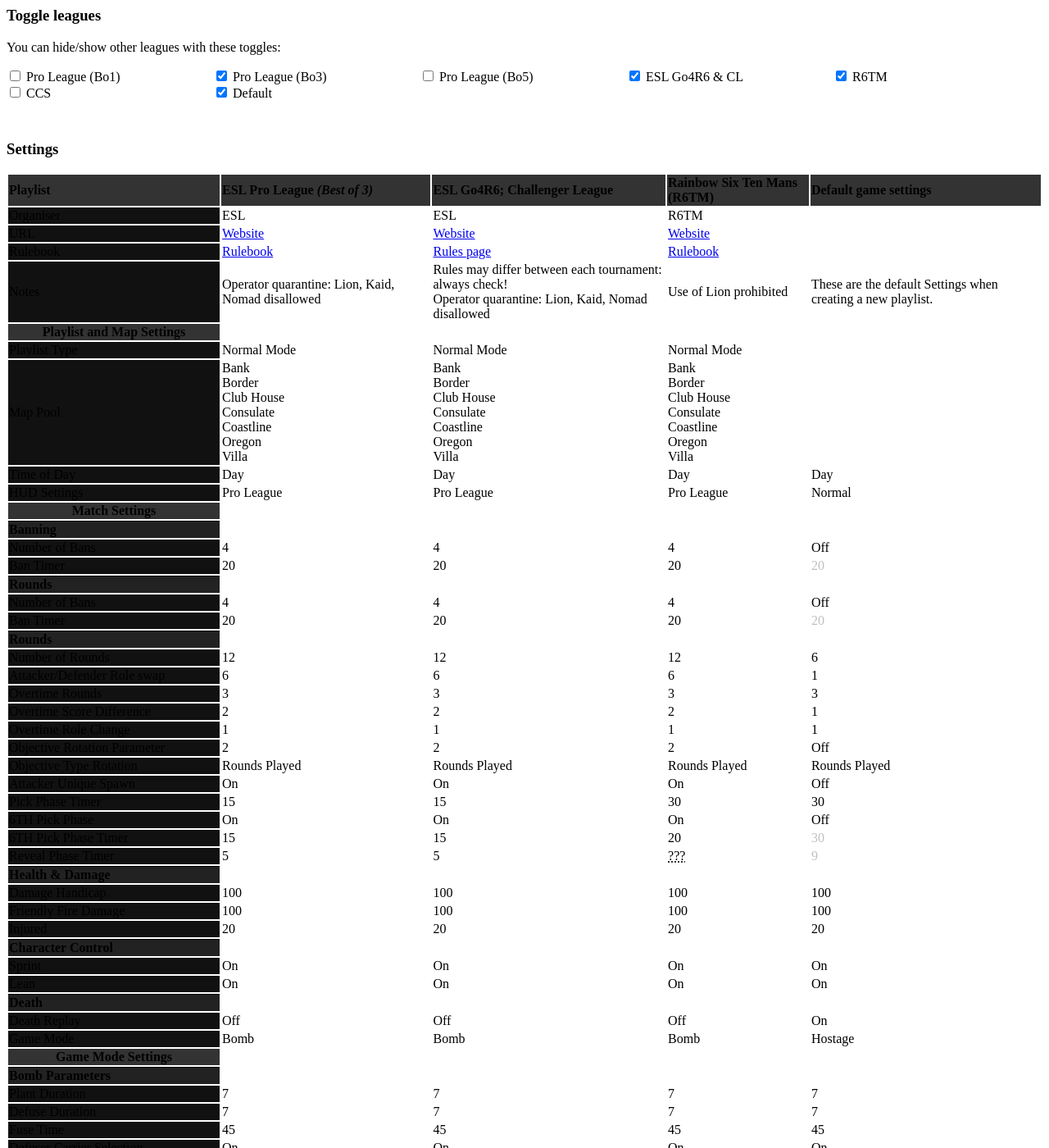
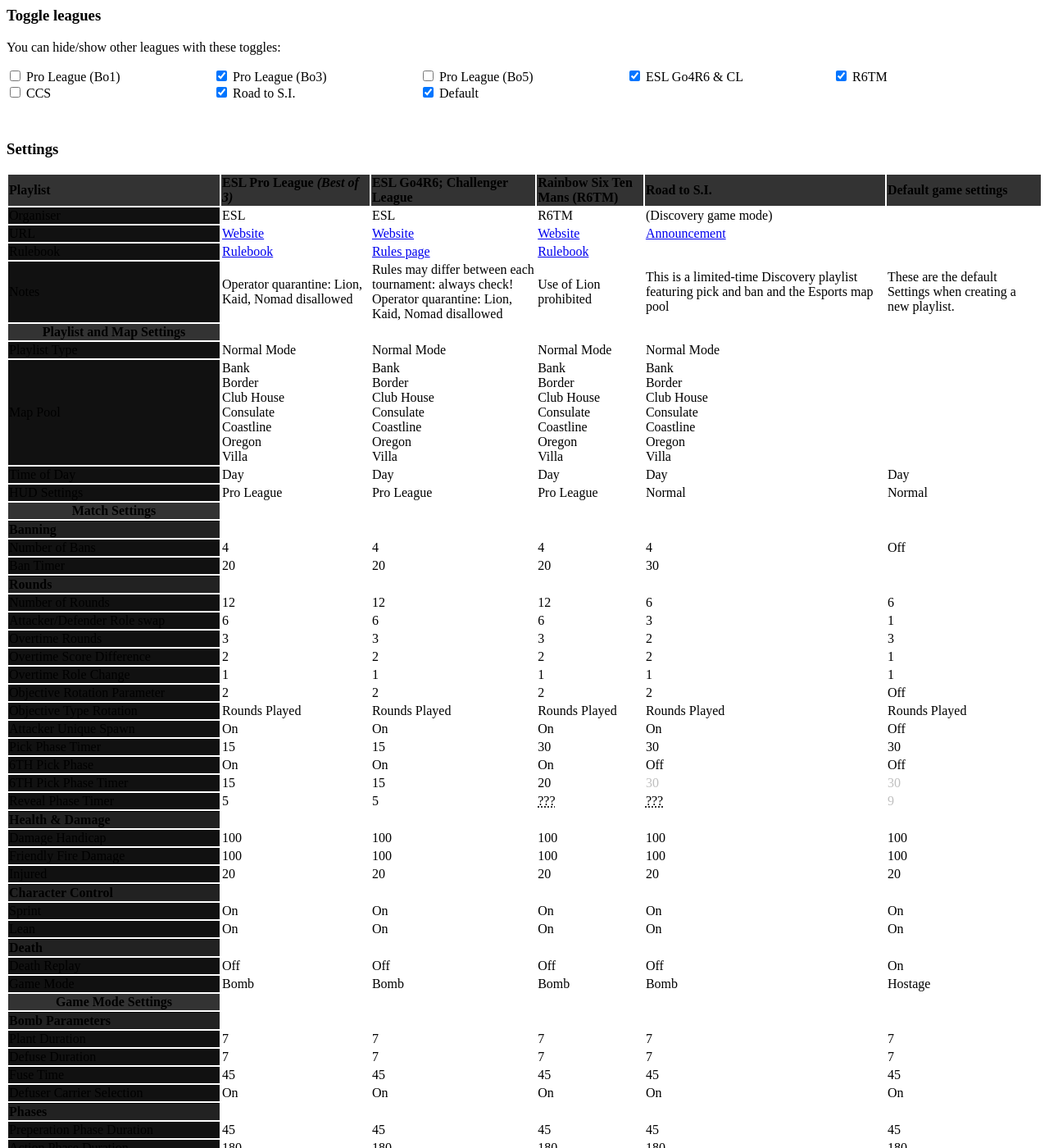
Before and after one commit to DangerAspect/siege, a Jekyll site: the page pages/interactive/playlist.html, which Jekyll copies as it is, in a window 1280 px wide and 1400 px high. Shown: the whole window at 82% size. Built offline with Jekyll 4.4.1, drawn with Linux system fonts in a browser that asks for light colours.

Commit message:
Playlist: Added Road to S.I. settings

```diff
--- a/pages/interactive/playlist.html
+++ b/pages/interactive/playlist.html
@@ -23,6 +23,9 @@
     <input type="checkbox" id="toggle-ccs" value="row-ccs">
     <label for="toggle-ccs"><div>CCS</div></label>
 
+    <input type="checkbox" id="toggle-roadtosi" value="row-roadtosi" checked>
+    <label for="toggle-roadtosi"><div>Road to S.I.</div></label>
+
     <input type="checkbox" id="toggle-default" value="row-default" checked>
     <label for="toggle-default"><div>Default</div></label>
 </form>
@@ -39,6 +42,7 @@
             <th class="row-eslgo4">ESL Go4R6; Challenger League</th><!--eslgo4-->
             <th class="row-r6tm">Rainbow Six Ten Mans (R6TM)</th><!--R6TM-->
             <th class="row-ccs">CCS</th><!--CCS-->
+            <th class="row-roadtosi">Road to S.I.</th><!--CCS-->
             <th class="row-default">Default game settings</th> <!--Default-->
         </tr>
     </thead>
@@ -51,6 +55,7 @@
             <td class="row-eslgo4">ESL</td>
             <td class="row-r6tm">R6TM</td>
             <td class="row-ccs">CCS</td>
+            <td class="row-roadtosi">(Discovery game mode)</td>
             <td class="row-default"></td>
         </tr>
         <tr>
@@ -61,6 +66,7 @@
             <td class="row-eslgo4"><a href="https://play.eslgaming.com/rainbowsix/">Website</a></td>
             <td class="row-r6tm"><a href="https://r6tm.pro/">Website</a></td>
             <td class="row-ccs"><a href="https://www.ccsesports.com/">Website</a></td>
+            <td class="row-roadtosi"><a href="https://rainbow6.com/RoadToSI">Announcement</a></td>
             <td class="row-default"></td>
         </tr>
         <tr>
@@ -71,6 +77,7 @@
             <td class="row-eslgo4"><a href="https://play.eslgaming.com/rainbowsix/north-america-pc/r6siege/major/challenger-league/season-9-groupstage/rules/">Rules page</a></td>
             <td class="row-r6tm"><a href="https://r6tm.pro/R6TM_Rulebook.pdf">Rulebook</a></td>
             <td class="row-ccs"><a href="https://docs.wixstatic.com/ugd/07ea38_a663b4a4c80e40c3a9b727361edd0b37.pdf">Rulebook</a></td>
+            <td class="row-roadtosi"></td>
             <td class="row-default"></td>
         </tr>
         <tr>
@@ -81,6 +88,7 @@
             <td class="row-eslgo4">Rules may differ between each tournament: always check! <br>Operator quarantine: Lion, Kaid, Nomad disallowed</td>
             <td class="row-r6tm">Use of Lion prohibited</td>
             <td class="row-ccs">Operator quarantine: Lion, Kaid, Nomad disallowed</td>
+            <td class="row-roadtosi">This is a limited-time Discovery playlist featuring pick and ban and the Esports map pool</td>
             <td class="row-default">These are the default Settings when creating a new playlist.</td>
         </tr>
         <tr>
@@ -91,6 +99,7 @@
             <td class="row-eslgo4"></td>
             <td class="row-r6tm"></td>
             <td class="row-ccs"></td>
+            <td class="row-roadtosi"></td>
             <td class="row-default"></td>
         </tr>
         <tr>
@@ -101,6 +110,7 @@
             <td class="row-eslgo4">Normal Mode</td>
             <td class="row-r6tm">Normal Mode</td>
             <td class="row-ccs">Normal Mode</td>
+            <td class="row-roadtosi">Normal Mode</td>
             <td class="row-default"></td>
         </tr>
         <tr>
@@ -111,6 +121,7 @@
             <td class="row-eslgo4">Bank <br>Border <br>Club House <br>Consulate <br>Coastline <br>Oregon <br>Villa</td>
             <td class="row-r6tm">Bank <br>Border <br>Club House <br>Consulate <br>Coastline <br>Oregon <br>Villa</td>
             <td class="row-ccs">Bank <br>Border <br>Club House <br>Consulate <br>Coastline <br>Oregon <br>Villa</td>
+            <td class="row-roadtosi">Bank <br>Border <br>Club House <br>Consulate <br>Coastline <br>Oregon <br>Villa</td>
             <td class="row-default"></td>
         </tr>
         <tr>
@@ -121,6 +132,7 @@
             <td class="row-eslgo4">Day</td>
             <td class="row-r6tm">Day</td>
             <td class="row-ccs">Day</td>
+            <td class="row-roadtosi">Day</td>
             <td class="row-default">Day</td>
         </tr>
         <tr>
@@ -131,6 +143,7 @@
             <td class="row-eslgo4">Pro League</td>
             <td class="row-r6tm">Pro League</td>
             <td class="row-ccs">Pro League</td>
+            <td class="row-roadtosi">Normal</td>
             <td class="row-default">Normal</td>
         </tr>
         <tr>
@@ -141,6 +154,7 @@
             <td class="row-eslgo4"></td>
             <td class="row-r6tm"></td>
             <td class="row-ccs"></td>
+            <td class="row-roadtosi"></td>
             <td class="row-default"></td>
         </tr>
         <tr>
@@ -151,6 +165,7 @@
             <td class="row-eslgo4"></td>
             <td class="row-r6tm"></td>
             <td class="row-ccs"></td>
+            <td class="row-roadtosi"></td>
             <td class="row-default"></td>
         </tr>
         <tr>
@@ -161,36 +176,7 @@
             <td class="row-eslgo4">4</td>
             <td class="row-r6tm">4</td>
             <td class="row-ccs">4</td>
-            <td class="row-default">Off</td>
-        </tr>
-        <tr>
-            <th class="row-header">Ban Timer</th>
-            <td class="row-eslbo1">20</td>
-            <td class="row-eslbo3">20</td>
-            <td class="row-eslbo5">20</td>
-            <td class="row-eslgo4">20</td>
-            <td class="row-r6tm">20</td>
-            <td class="row-ccs">20</td>
-            <td class="row-default setting-disabled">20</td>
-        </tr>
-        <tr>
-            <th class="setting-section">Rounds</th>
-            <td class="row-eslbo1"></td>
-            <td class="row-eslbo3"></td>
-            <td class="row-eslbo5"></td>
-            <td class="row-eslgo4"></td>
-            <td class="row-r6tm"></td>
-            <td class="row-ccs"></td>
-            <td class="row-default"></td>
-        </tr>
-        <tr>
-            <th class="row-header">Number of Bans</th>
-            <td class="row-eslbo1">4</td>
-            <td class="row-eslbo3">4</td>
-            <td class="row-eslbo5">4</td>
-            <td class="row-eslgo4">4</td>
-            <td class="row-r6tm">4</td>
-            <td class="row-ccs">4</td>
+            <td class="row-roadtosi">4</td>
             <td class="row-default">Off</td>
         </tr>
         <tr>
@@ -201,7 +187,8 @@
             <td class="row-eslgo4">20</td>
             <td class="row-r6tm">20</td>
             <td class="row-ccs"><abbr title="Not explicitly stated in rulebook.">???</abbr></td>
-            <td class="row-default setting-disabled">20</td><!--Default-->
+            <td class="row-roadtosi">30</td>
+            <td class="row-default setting-disabled"></td><!--Default-->
         </tr>
         <tr>
             <th class="setting-section">Rounds</th>
@@ -211,6 +198,7 @@
             <td class="row-eslgo4"></td>
             <td class="row-r6tm"></td>
             <td class="row-ccs"></td>
+            <td class="row-roadtosi"></td>
             <td class="row-default"></td>
         </tr>
         <tr>
@@ -221,6 +209,7 @@
             <td class="row-eslgo4">12</td>
             <td class="row-r6tm">12</td>
             <td class="row-ccs">12</td>
+            <td class="row-roadtosi">6</td>
             <td class="row-default">6</td>
         </tr>
         <tr>
@@ -231,6 +220,7 @@
             <td class="row-eslgo4">6</td>
             <td class="row-r6tm">6</td>
             <td class="row-ccs">6</td>
+            <td class="row-roadtosi">3</td>
             <td class="row-default">1</td>
         </tr>
         <tr>
@@ -241,6 +231,7 @@
             <td class="row-eslgo4">3</td>
             <td class="row-r6tm">3</td>
             <td class="row-ccs">3</td>
+            <td class="row-roadtosi">2</td>
             <td class="row-default">3</td>
         </tr>
         <tr>
@@ -251,6 +242,7 @@
             <td class="row-eslgo4">2</td>
             <td class="row-r6tm">2</td>
             <td class="row-ccs">2</td>
+            <td class="row-roadtosi">2</td>
             <td class="row-default">1</td>
         </tr>
         <tr>
@@ -261,6 +253,7 @@
             <td class="row-eslgo4">1</td>
             <td class="row-r6tm">1</td>
             <td class="row-ccs">1</td>
+            <td class="row-roadtosi">1</td>
             <td class="row-default">1</td>
         </tr>
         <tr>
@@ -271,6 +264,7 @@
             <td class="row-eslgo4">2</td>
             <td class="row-r6tm">2</td>
             <td class="row-ccs">2</td>
+            <td class="row-roadtosi">2</td>
             <td class="row-default">Off</td>
         </tr>
         <tr>
@@ -281,6 +275,7 @@
             <td class="row-eslgo4">Rounds Played</td>
             <td class="row-r6tm">Rounds Played</td>
             <td class="row-ccs">Rounds Played</td>
+            <td class="row-roadtosi">Rounds Played</td>
             <td class="row-default">Rounds Played</td>
         </tr>
         <tr>
@@ -291,6 +286,7 @@
             <td class="row-eslgo4">On</td>
             <td class="row-r6tm">On</td>
             <td class="row-ccs">On</td>
+            <td class="row-roadtosi">On</td>
             <td class="row-default">Off</td>
         </tr>
         <tr>
@@ -301,6 +297,7 @@
             <td class="row-eslgo4">15</td>
             <td class="row-r6tm">30</td>
             <td class="row-ccs">25</td>
+            <td class="row-roadtosi">30</td>
             <td class="row-default">30</td>
         </tr>
         <tr>
@@ -311,6 +308,7 @@
             <td class="row-eslgo4">On</td>
             <td class="row-r6tm">On</td>
             <td class="row-ccs">On</td>
+            <td class="row-roadtosi">Off</td>
             <td class="row-default">Off</td>
         </tr>
         <tr>
@@ -321,6 +319,7 @@
             <td class="row-eslgo4">15</td>
             <td class="row-r6tm">20</td>
             <td class="row-ccs">20</td>
+            <td class="row-roadtosi setting-disabled">30</td>
             <td class="row-default setting-disabled">30</td>
         </tr>
         <tr>
@@ -331,6 +330,7 @@
             <td class="row-eslgo4">5</td>
             <td class="row-r6tm"><abbr title="Not explicitly stated in rulebook.">???</abbr></td>
             <td class="row-ccs"><abbr title="Not explicitly stated in rulebook.">???</abbr></td>
+            <td class="row-roadtosi"><abbr title="Not explicitly stated in announcement.">???</abbr></td>
             <td class="row-default setting-disabled">9</td>
         </tr>
         <tr>
@@ -341,6 +341,7 @@
             <td class="row-eslgo4"></td>
             <td class="row-r6tm"></td>
             <td class="row-ccs"></td>
+            <td class="row-roadtosi"></td>
             <td class="row-default"></td>
         </tr>
         <tr>
@@ -351,6 +352,7 @@
             <td class="row-eslgo4">100</td>
             <td class="row-r6tm">100</td>
             <td class="row-ccs">100</td>
+            <td class="row-roadtosi">100</td>
             <td class="row-default">100</td>
         </tr>
         <tr>
@@ -361,6 +363,7 @@
             <td class="row-eslgo4">100</td>
             <td class="row-r6tm">100</td>
             <td class="row-ccs">100</td>
+            <td class="row-roadtosi">100</td>
             <td class="row-default">100</td>
         </tr>
         <tr>
@@ -371,6 +374,7 @@
             <td class="row-eslgo4">20</td>
             <td class="row-r6tm">20</td>
             <td class="row-ccs">20</td>
+            <td class="row-roadtosi">20</td>
             <td class="row-default">20</td>
         </tr>
         <tr>
@@ -381,6 +385,7 @@
             <td class="row-eslgo4"></td>
             <td class="row-r6tm"></td>
             <td class="row-ccs"></td>
+            <td class="row-roadtosi"></td>
             <td class="row-default"></td>
         </tr>
         <tr>
@@ -391,6 +396,7 @@
             <td class="row-eslgo4">On</td>
             <td class="row-r6tm">On</td>
             <td class="row-ccs">On</td>
+            <td class="row-roadtosi">On</td>
             <td class="row-default">On</td>
         </tr>
         <tr>
@@ -401,6 +407,7 @@
             <td class="row-eslgo4">On</td>
             <td class="row-r6tm">On</td>
             <td class="row-ccs">On</td>
+            <td class="row-roadtosi">On</td>
             <td class="row-default">On</td>
         </tr>
         <tr>
@@ -411,6 +418,7 @@
             <td class="row-eslgo4"></td>
             <td class="row-r6tm"></td>
             <td class="row-ccs"></td>
+            <td class="row-roadtosi"></td>
             <td class="row-default"></td>
             </tr>
         <tr>
@@ -421,6 +429,7 @@
             <td class="row-eslgo4">Off</td>
             <td class="row-r6tm">Off</td>
             <td class="row-ccs">Off</td>
+            <td class="row-roadtosi">Off</td>
             <td class="row-default">On</td>
         </tr>
         <tr>
@@ -431,6 +440,7 @@
             <td class="row-eslgo4">Bomb</td>
             <td class="row-r6tm">Bomb</td>
             <td class="row-ccs">Bomb</td>
+            <td class="row-roadtosi">Bomb</td>
             <td class="row-default">Hostage</td>
         </tr>
         <tr>
@@ -441,6 +451,7 @@
             <td class="row-eslgo4"></td>
             <td class="row-r6tm"></td>
             <td class="row-ccs"></td>
+            <td class="row-roadtosi"></td>
             <td class="row-default"></td>
         </tr>
         <tr>
@@ -451,6 +462,7 @@
             <td class="row-eslgo4"></td>
             <td class="row-r6tm"></td>
             <td class="row-ccs"></td>
+            <td class="row-roadtosi"></td>
             <td class="row-default"></td>
         </tr>
         <tr>
@@ -461,6 +473,7 @@
             <td class="row-eslgo4">7</td>
             <td class="row-r6tm">7</td>
             <td class="row-ccs">7</td>
+            <td class="row-roadtosi">7</td>
             <td class="row-default">7</td>
         </tr>
         <tr>
@@ -471,6 +484,7 @@
             <td class="row-eslgo4">7</td>
             <td class="row-r6tm">7</td>
             <td class="row-ccs">7</td>
+            <td class="row-roadtosi">7</td>
             <td class="row-default">7</td>
         </tr>
         <tr>
@@ -481,6 +495,7 @@
             <td class="row-eslgo4">45</td>
             <td class="row-r6tm">45</td>
             <td class="row-ccs">45</td>
+            <td class="row-roadtosi">45</td>
             <td class="row-default">45</td>
         </tr>
         <tr>
@@ -491,6 +506,7 @@
             <td class="row-eslgo4">On</td>
             <td class="row-r6tm">On</td>
             <td class="row-ccs"><abbr title="Not explicitly stated in rulebook.">On</abbr></td>
+            <td class="row-roadtosi">On</td>
             <td class="row-default">On</td>
         </tr>
         <tr>
@@ -501,6 +517,7 @@
             <td class="row-eslgo4"></td>
             <td class="row-r6tm"></td>
             <td class="row-ccs"></td>
+            <td class="row-roadtosi"></td>
             <td class="row-default"></td>
         </tr>
         <tr>
@@ -511,6 +528,7 @@
             <td class="row-eslgo4">45</td>
             <td class="row-r6tm">45</td>
             <td class="row-ccs">45</td>
+            <td class="row-roadtosi">45</td>
             <td class="row-default">45</td>
         </tr>
         <tr>
@@ -521,6 +539,7 @@
             <td class="row-eslgo4">180</td>
             <td class="row-r6tm">180</td>
             <td class="row-ccs">180</td>
+            <td class="row-roadtosi">180</td>
             <td class="row-default">180</td>
         </tr>
     </tbody>
```
